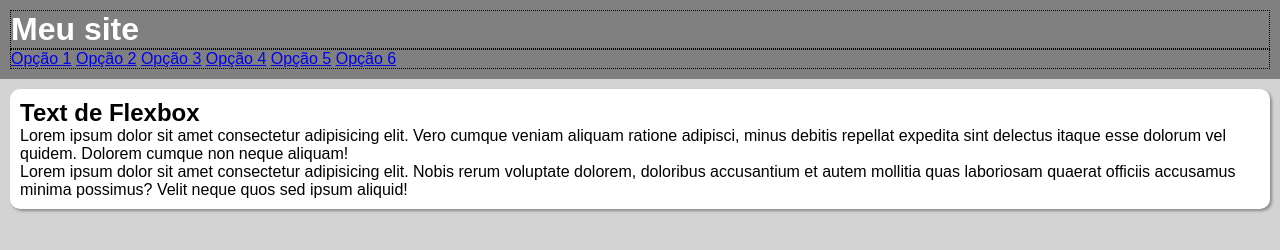
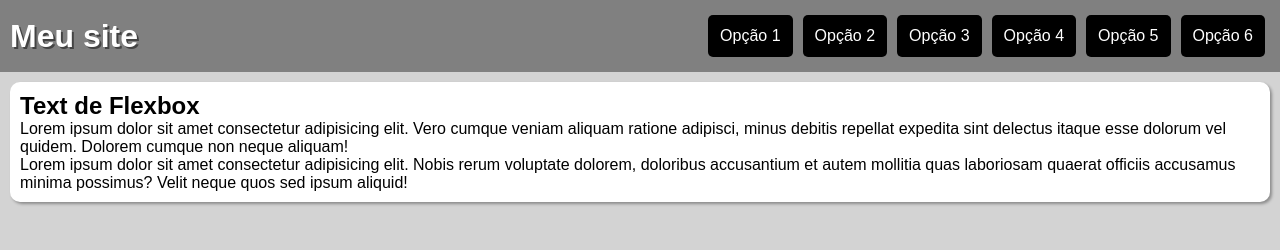
Before and after one commit to Marx-Color/conteiner, a plain HTML site: page flex012-menu/index.html in a window 1280 px wide. Drawn offline with Linux system fonts and the light colour scheme.

Commit message:
Menu completo

```diff
--- a/flex012-menu/index.html
+++ b/flex012-menu/index.html
@@ -5,6 +5,7 @@
     <meta name="viewport" content="width=device-width, initial-scale=1.0">
     <title>Menu Flexbox</title>
     <link rel="stylesheet" href="style.css">
+    <link rel="stylesheet" href="mobile.css" media="screen and (max-width:600px)">
 
 </head>
 <body>
--- /dev/null
+++ b/flex012-menu/mobile.css
@@ -0,0 +1,14 @@
+@charset "UTF-8";
+
+header, header > nav
+    {
+flex-flow: column nowrap;
+}
+
+header > h1 {
+    flex-basis: 50px;
+}
+
+header > nav > a {
+    width: 90vw;
+}
--- a/flex012-menu/style.css
+++ b/flex012-menu/style.css
@@ -15,14 +15,38 @@ header {
     background-color: gray;
     color: white;
     padding: 10px;
+
+    display: flex;
+    flex-flow: row wrap;
+    justify-content: space-between;
+    align-items: center;
 }
 header > h1 {
-    border: 1px dotted black;
+    /*border: 1px dotted black;*/
+    flex: 0 0 200px;
+    text-shadow: 2px 2px 0px rgba(0, 0, 0, 0.474);
 }
 header > nav {
-    border: 1px dotted black;
+    /*border: 1px dotted black;*/
+    display: flex;
+    flex-flow: row wrap;
+    justify-content: flex-end;
+
 }
-
+header > nav > a{
+    background-color: black;
+    color: white;
+    padding:12px ;
+    margin: 5px;
+    text-decoration: none;
+    border-radius: 5px;
+    text-align: center;
+}
+header > nav > a:hover {
+    background-color: white;
+    color: black;
+    transition: background-color .5s;
+}
 main {
     background-color: white;
     margin: 10px;
```
